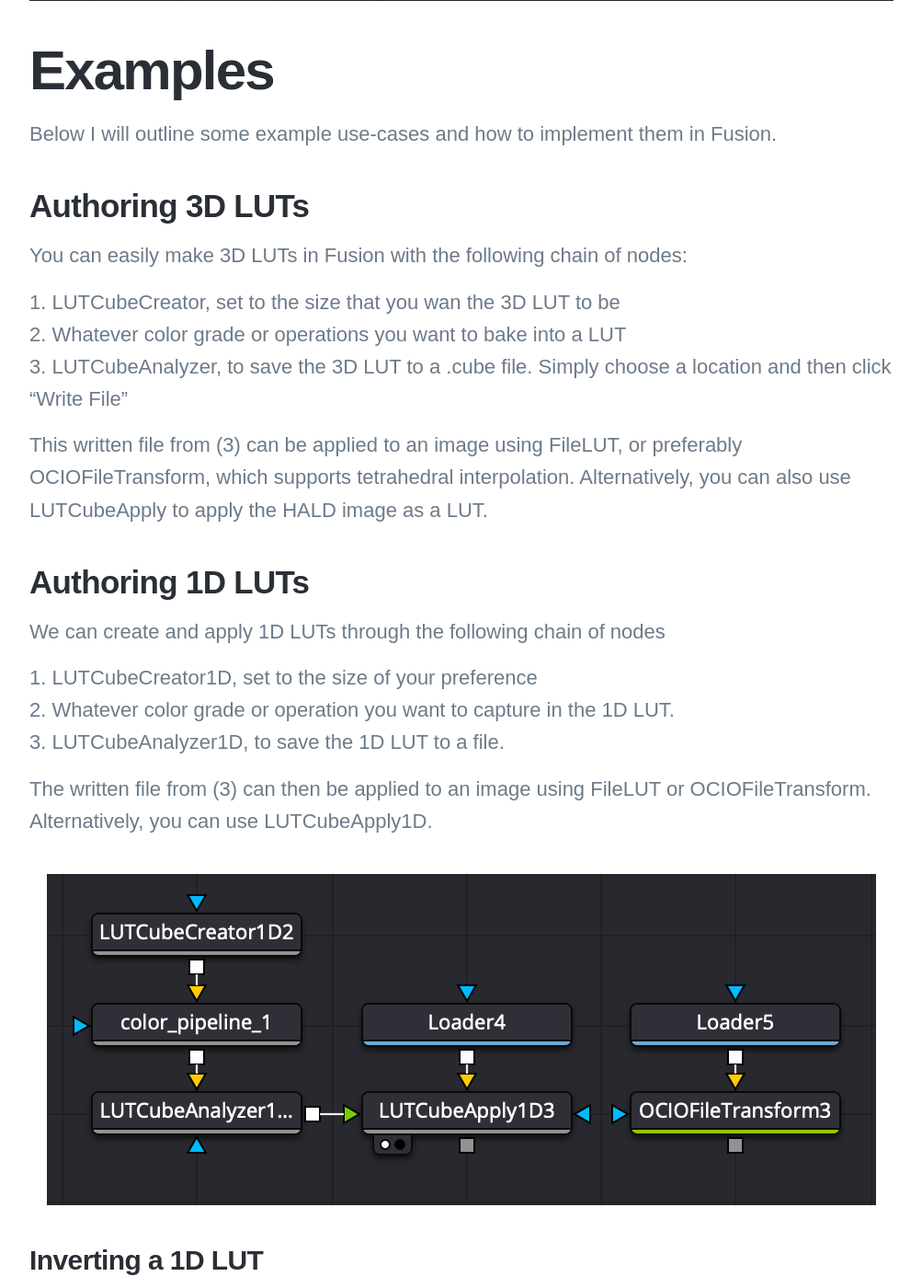
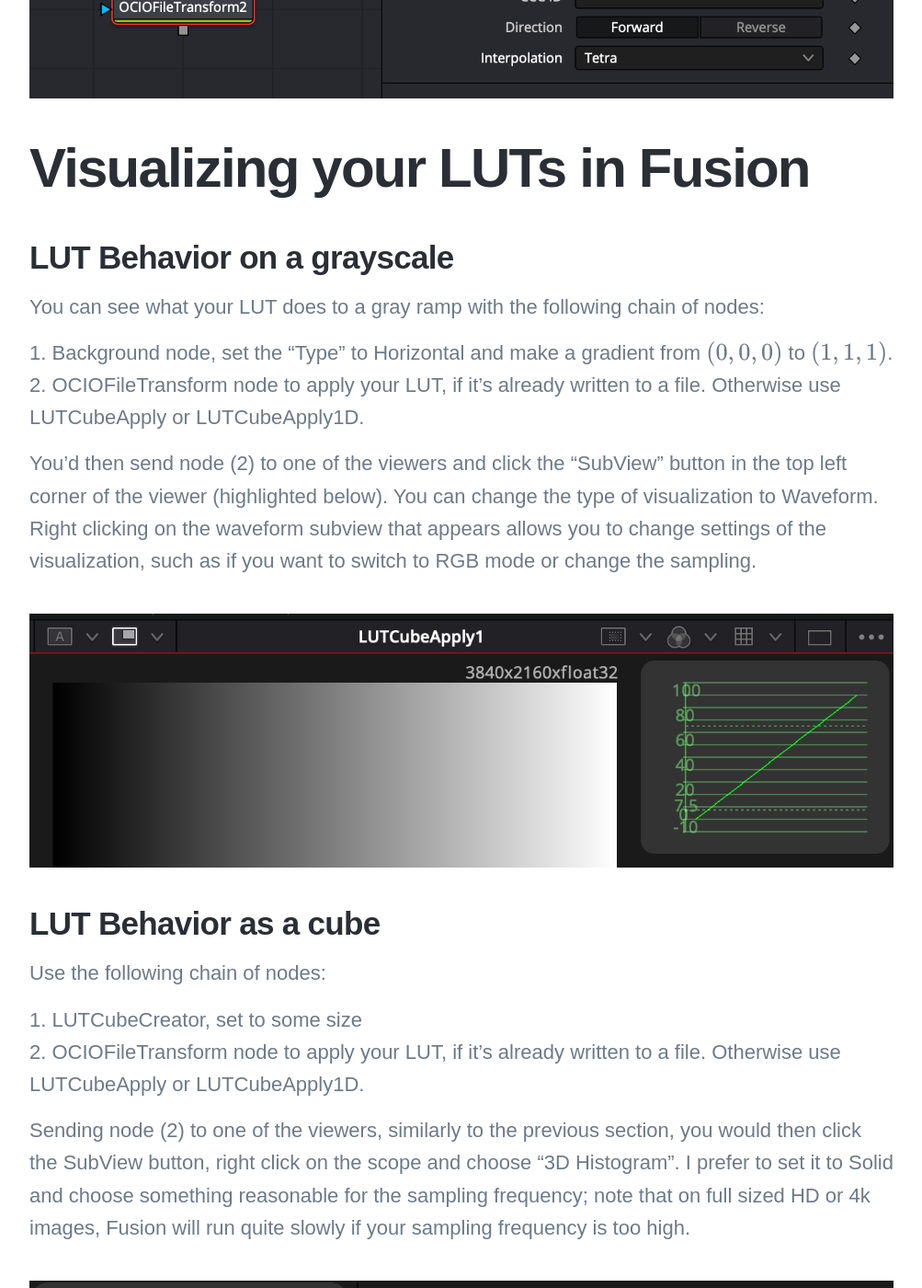
Before and after one commit to thatcherfreeman/thatcherfreeman.github.io, a Jekyll site: the page built from _tutorials/fusion-luts.md, in a window 1280 px wide and 1400 px high, scrolled down 8449 px. Shown: the whole window at 92% size, without its empty margins (138-1141 px from the left). Built offline with Jekyll 4.4.1, drawn with Linux system fonts in a browser that asks for light colours; nearby versions of some CDN libraries; some web fonts are replaced; formulas are drawn with MathJax 3; some of the changed text lies outside the part shown.

Commit message:
updated website

```diff
--- a/_tutorials/fusion-luts.md
+++ b/_tutorials/fusion-luts.md
@@ -25,6 +25,9 @@
     - [Applying LUT files](#applying-lut-files)
         - [FileLUT](#filelut)
         - [OCIOFileTransform](#ociofiletransform)
+- [Visualizing your LUTs in Fusion](#visualizing-your-luts-in-fusion)
+    - [LUT Behavior on a grayscale](#lut-behavior-on-a-grayscale)
+    - [LUT Behavior as a cube](#lut-behavior-as-a-cube)
 - [Examples](#examples)
     - [Authoring 3D LUTs](#authoring-3d-luts)
     - [Authoring 1D LUTs](#authoring-1d-luts)
@@ -170,6 +173,25 @@
 
 ![](/images/tutorials/fusion-luts/ociofiletransform.png)
 
+# Visualizing your LUTs in Fusion
+## LUT Behavior on a grayscale
+You can see what your LUT does to a gray ramp with the following chain of nodes:
+1. Background node, set the "Type" to Horizontal and make a gradient from $$(0, 0, 0)$$ to $$(1, 1, 1)$$.
+2. OCIOFileTransform node to apply your LUT, if it's already written to a file. Otherwise use LUTCubeApply or LUTCubeApply1D.
+
+You'd then send node (2) to one of the viewers and click the "SubView" button in the top left corner of the viewer (highlighted below). You can change the type of visualization to Waveform. Right clicking on the waveform subview that appears allows you to change settings of the visualization, such as if you want to switch to RGB mode or change the sampling.
+
+![](/images/tutorials/fusion-luts/fusionsubviews.png)
+
+## LUT Behavior as a cube
+Use the following chain of nodes:
+1. LUTCubeCreator, set to some size
+2. OCIOFileTransform node to apply your LUT, if it's already written to a file. Otherwise use LUTCubeApply or LUTCubeApply1D.
+
+Sending node (2) to one of the viewers, similarly to the previous section, you would then click the SubView button, right click on the scope and choose "3D Histogram". I prefer to set it to Solid and choose something reasonable for the sampling frequency; note that on full sized HD or 4k images, Fusion will run quite slowly if your sampling frequency is too high.
+
+![](/images/tutorials/fusion-luts/3dhistogramsettings.png)
+
 # Examples
 Below I will outline some example use-cases and how to implement them in Fusion.
 
```
Also changed, not shown: images/tutorials/fusion-luts/3dhistogramsettings.png (added), images/tutorials/fusion-luts/fusionsubviews.png (added).
